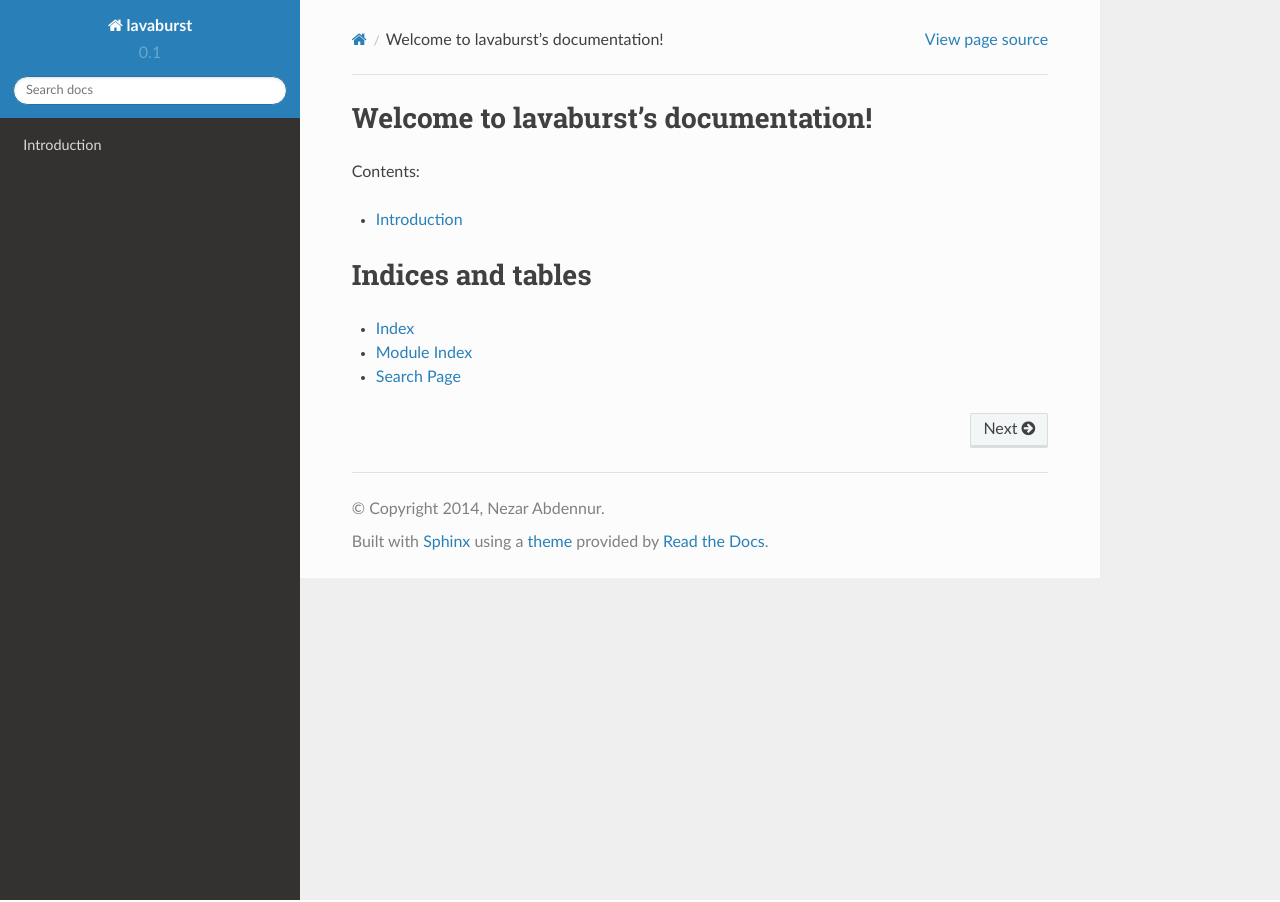
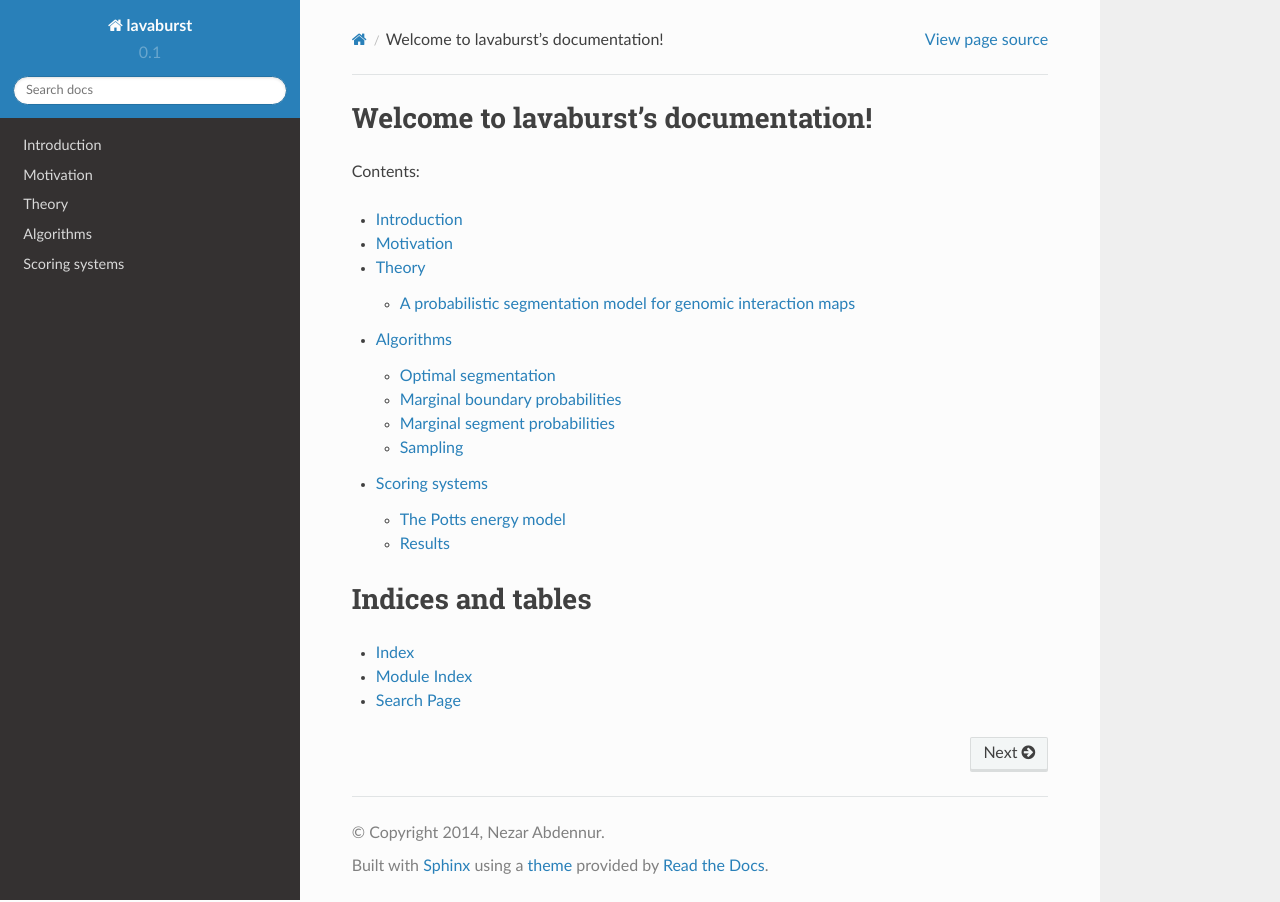
Before and after one commit to nvictus/lavaburst, a Sphinx documentation site: the page built from docs/source/index.rst, in a window 1280 px wide. Built offline with Sphinx 7.4.7 and the Read the Docs theme 2.0.0, drawn with Linux system fonts in a browser that asks for light colours; some of the changed lines change nothing that is shown.

Commit message:
migrate theory writeup to docs

```diff
--- /dev/null
+++ b/docs/source/algo.rst
@@ -0,0 +1,146 @@
+Algorithms
+==========
+
+Optimal segmentation
+--------------------
+
+The most probable segmentation is the one that has the greatest (log)
+likelihood, or equivalently, is the lowest energy configuration of our
+system (the *ground state*). If we place the segment energies on the
+edges of the segmentation graph, and *sum the weights* along any given
+path from source to sink, then this becomes a straightforward case of
+**finding the shortest (longest) path** on this directed acyclic graph.
+
+.. math::  s_{\textrm{opt}} = \arg\!\max_{s \in S} \left({ - \displaystyle\sum_{[i,j) \in s} E(i,j)}\right)
+
+The optimal segmentation can be found in :math:`O(N^2)` time by dynamic
+programming. In the graphical models terminology, this algorithm goes by
+the name *max sum*. It can be further optimized (linearly bounded) if a
+maximum segment length is imposed.
+
+Marginal boundary probabilities
+-------------------------------
+
+Now, if we place the segment statistical weights on the edges of the
+segmentation graph and take the *product of weights* along any given
+path from source to sink, then we can obtain the partition function
+:math:`Z(\beta)` by **summing over all paths** starting at node
+:math:`0` and ending at node :math:`N`. Furthermore, we can consider
+segmentation "subsystems" spanning nodes :math:`i` through :math:`j`
+(:math:`i < j`) and similarly compute the sub-partition function
+:math:`Z_{i,j}` by summing over paths in that subsystem (see `Figure
+5 <#fig5>`__). The full system partition function :math:`Z` is
+equivalent to :math:`Z_{0,N}`. We have the following recursion
+relations:
+
+Forward sub-partition functions:
+
+.. raw:: latex
+
+   \begin{align}
+   & Z_{0,0} \equiv 1, \\\
+   & Z_{0,t} = \displaystyle\sum_{k=0}^t Z_{0,k} e^{-\beta E(k,t)} \; \forall t \in \{1, \ldots, N},
+   \end{align}
+
+Backward sub-partition functions:
+
+.. raw:: latex
+
+   \begin{align}
+   & Z_{N,N} \equiv 1, \\\
+   & Z_{N-t,N} = \displaystyle\sum_{k=0}^t Z_{N-k,N} e^{-\beta E(N-t,N-k)} \; \forall t \in \{1, \ldots, N}.
+   \end{align}
+
+This forms the basis of a dynamic programming algorithm that goes by
+several names: *sum-product*, forward-backward, belief-propagation, and
+others.
+
+.. raw:: html
+
+   <center>
+
+.. raw:: html
+
+   </center>
+
+With these forward and backward statistical weight sums, the marginal
+probability of each node being a boundary is obtained from
+
+.. math::  p(x_i = 1) = \frac{Z_{0,i} Z_{i,N}}{Z_{0,N}} .
+
+Hence, although the number of segmentations is exponential in the number
+of nodes, it is possible to compute the partition function and marginal
+boundary probabilities in :math:`O(N^2)` time.
+
+.. raw:: html
+
+   <center>
+
+.. raw:: html
+
+   </center>
+
+One can go further and compute the entire set of :math:`Z_{ij}` in
+:math:`O(N^3)` and obtain co-occurrence probabilities for all pairs of
+nodes. The marginal probability of two nodes co-occurring as segment
+boundaries is given by
+
+.. math::  p(x_i = 1, x_j = 1) = \frac{Z_{0,i} Z_{i,j} Z_{j,N}} {Z_{0,N}}
+
+This formula can be generalized to any number of boundaries.
+
+Marginal segment probabilities
+------------------------------
+
+We can make use of the forward and backward sub-partition functions to
+efficiently compute two other quantities of interest.
+
+The marginal probability of the occurrence of a specific segment
+:math:`[i,j)` is given by
+
+.. math::  p(x_i = 1, x_j = 1, x_k = 0 \textrm{ for } i \lt k \lt j) = \frac{Z_{0,i} e^{-\beta E(i,j)} Z_{j,N}} {Z_{0,N}}
+
+.. raw:: html
+
+   <center>
+
+.. raw:: html
+
+   </center>
+
+
+
+After pre-computing marginal statistical weights for all segments, we
+can further apply dynamic programming to sum up all paths such that
+:math:`i`\ th and :math:`j`\ th genomic bin *co-occur in a common
+segment*. By computing this for all pairs of bins, the resulting
+marginal segment co-occurrence matrix gives a representation of the
+ensemble that is easy to compare visually to the original Hi-C matrix.
+The entire procedure does not exceed :math:`O(N^2)`.
+
+.. math::  p( x_k = 0 \textrm{ for } i \lt k \le j) = \sum_{p = 0}^i \sum_{q =j+1}^N \frac{ Z_{0,p} e^{-\beta E(p,q)} Z_{q,N}}{Z_{0,N}}
+
+.. raw:: html
+
+   <center>
+
+.. raw:: html
+
+   </center>
+
+Sampling
+--------
+
+It is possible to obtain independent samples from the ensemble by
+performing a random walk on the segmentation graph. One requirement is
+to first pre-compute the marginal boundary probabilities. Then one
+proceeds as follows:
+
+-  Select an initial boundary :math:`x_0` by sampling from the marginal
+   boundary distribution.
+-  Perform a forward random walk from :math:`x_0` to the sink node, and
+   a backward random walk from :math:`x_0` to the source node, by
+   randomly selecting arcs according to their Boltzmann weights.
+
+Hence, samples can be generated without the need for Markov chain-based
+sampling methods (e.g. Metropolis sampling).
--- a/docs/source/index.rst
+++ b/docs/source/index.rst
@@ -12,6 +12,11 @@ Contents:
    :maxdepth: 2
 
    intro
+   motivation
+   theory
+   algo
+   scoring
+
 
 
 
--- /dev/null
+++ b/docs/source/motivation.rst
@@ -0,0 +1,111 @@
+Motivation
+==========
+
+The first large-scale three-dimensional features about chromatin gleaned
+from early Hi-C studies were the open and closed regions of chromatin
+called compartments (see Figure ). More recent Hi-C mapping identified
+high contact density regions within chromatin compartments called
+topologically associating domains (TADs) that are largely conserved in
+their positions between cell types . The exact boundaries were
+determined by training a hidden Markov model against computed tracks of
+contact frequency directionality bias. However, as can be seen by eye in
+Figure , such regions can be further stratified into regions both larger
+and smaller than the ones defined as TADs (green line segments). This
+makes it challenging to determine the biological significance of domains
+at any particular scale and highlights the importance of assessing
+structural signatures at many different scales and resolutions in order
+to identify more precisely what features are predictive of biological
+function.
+
+.. raw:: html
+
+   <center>
+   <figure>
+
+.. raw:: html
+
+   <figcaption>
+
+Structural features observed in Hi-C data. (a) Compartments (average
+size
+$\ :math:`5Mb) form the characteristic plaid pattern in the heatmaps (single chromosome shown). The signal is extracted using spectral decomposition. (b) TADs are smaller (median size `\ $400-500kb)
+segments that are strongly conserved between cell types.
+
+.. raw:: html
+
+   </figcaption>
+   </figure>
+   </center>
+
+
+Hi-C heatmaps :math:`A_{ij}` provide quantitative readouts for pairs of
+genomic coordinate bins :math:`i` and :math:`j`. We can regard a
+symmetric heatmap matrix :math:`A` as the adjacency matrix of an
+undirected weighted graph, whose nodes are genomic bins (see `Figure
+??? <#fig_igraph>`__). The edge weight :math:`A_{ij}` is an interaction
+score for bins :math:`i` and :math:`j`. In the case of processed Hi-C
+data, this is normally interpreted as the relative contact frequency
+between the two genomic loci.
+
+.. raw:: html
+
+   <center>
+
+.. raw:: html
+
+   </center>
+
+A network-oriented perspective makes it tempting to apply graph
+algorithms for node partitioning, also known as *community detection* in
+the field of network science, to identify biologically relevant domains.
+One of the most popular methods for community detection in networks is
+modularity maximization . For a given assignment of nodes to communities
+(i.e., partition), an objective function called *modularity* compares
+the edge weight between pairs of nodes in the same community to the
+expected edge weight between two nodes under a random null model. The
+null model most commonly used is called the *configuration null model*,
+which consists of the complete ensemble of graphs having a fixed degree
+distribution. Under the configuration null model, the expected weight
+between two nodes :math:`i` and :math:`j` of degree :math:`k_i` and
+:math:`k_j` is :math:`\frac{k_i k_j}{2m}`, where :math:`m` is the total
+edge weight of the graph.
+
+The multi-resolution form of the modularity function :math:`Q` for a
+partition :math:`\pi` of a network's nodes :math:`\{1,2, \ldots, N\}` is
+
+.. math::  Q(\pi) = \frac{1}{2m}\sum_{\lt i,j \gt} \left(A_{ij} - \gamma \frac{k_i k_j}{2m}\right)\delta(\pi_i,\pi_j). \tag{1}
+
+where the summation runs over all pairs of nodes in the same community
+(:math:`\delta(\pi_i, \pi_j) = 1` if :math:`\pi_i=\pi_j` and :math:`0`
+if not). The parameter :math:`\gamma` acts as a weight on the null
+model, and determines the *resolution* of the partition. The larger the
+value of :math:`\gamma`, the smaller the typical size of detected
+communities.
+
+Models of interacting spin systems from statistical physics have played
+a key role in the development of modern algorithms for community
+detection. The most well known spin system is the Ising model, which is
+a model of ferromagnetism, where magnetic spins are nodes on a lattice
+that take on one of two states (up or down) and interact with their
+nearest neighbors. Modularity maximization is actually equivalent to
+finding the ground state of a particular kind of spin system known as
+the Potts model where each node in the network corresponds to a magnetic
+spin that can assume one of a number of different spin states (i.e. the
+community labels). Edge weights between nodes in the same spin state
+(community) are ferromagnetic (stabilizing) coupling energies. The null
+model acts as an anti-ferromagnetic (destabilizing) applied field on
+interacting spins. Finding the maximum modularity partition of the graph
+therefore corresponds to minimizing the Potts Hamiltonian
+:math:`H_{potts}(\pi) = -mQ(\pi)` to find the ground state configuration
+of the spins.
+
+In general, modularity maximization is an NP-hard problem, but we gain a
+great deal of traction if we restrict the solution space of partitions
+of the nodes to *segmentations*, where only chains of consecutive nodes
+can be grouped together. This is convenient because many of the
+interesting features seen by eye in Hi-C data, such as TADs and their
+apparent substrata, are segmental. Not only can we compute a single
+point estimate of the community structure from the data, but we can
+efficiently extract a great deal of information about entire statistical
+ensembles of segmentations by dynamic programming, and thereby
+characterize features at multiple scales.
--- /dev/null
+++ b/docs/source/scoring.rst
@@ -0,0 +1,141 @@
+Scoring systems
+===============
+
+
+The Potts energy model
+----------------------
+
+In the space of segmentations :math:`S`, we can decompose the Potts
+Hamiltonian in (1) into an energy function for segments:
+
+.. raw:: latex
+
+   \begin{align}
+   E_{potts}(a,b) &= -\frac{1}{m} \sum_{i=a}^b \sum_{j=i}^b \left(A_{ij}  - \gamma\frac{k_i k_j}{2m} \right)  \\\
+          &= E_{seg}(a,b) - \gamma E_{null}(a,b)
+   \end{align}
+
+where :math:`E_{seg}(a,b)` is proportional to the sum of interaction
+scores between nodes in the segment :math:`[a,b)`, and
+:math:`E_{null}(a,b)` is the corresponding expected value under the null
+model.
+
+.. raw:: html
+
+   <center>
+
+.. raw:: html
+
+   </center>
+
+We see that the Potts model is equivalent to scoring individual segments
+according to a log-likelihood ratio against a background distribution.
+
+In particular, the configuration background model enforces a
+characteristic segment size (resolution).
+
+Results
+-------
+
+The segmentation algorithm was run on high quality intra-chromosomal
+Hi-C heatmaps with 40kb bins for cell types IMR90 (lung fibroblast) and
+H1 (human embryonic stem cell), generated from the raw data of and and
+processed using the method of Imakaev . The figure below shows that by
+increasing the resolution parameter :math:`\gamma`, one obtains a
+monotonic increase in the number of segments (equivalently, the number
+of boundary nodes) in the optimal segmentation. This results in a
+characteristic \`\`boundary saturation'' curve for each heatmap (see
+Figure ).
+
+Note that our formulation of the segmentation problem did not explicity
+introduce "gap" segments that occur between high scoring "domain"
+segments. Instead, regions with low scores accumulate sequences of
+consecutive boundary nodes that imply a lack of discernable domain
+structure, as far as the resolution of the data allows.
+
+The y-axis gives the number fraction of nodes :math:`\theta` that are
+the starting boundaries of a segment. Because in the Potts model, the
+expected number of communities found scales as :math:`\sqrt{\gamma m}` ,
+the values on the x-axis are rescaled to make the saturation curves from
+different chromsome heatmaps comparable. Interestingly, the curves for
+most chromosomes collapse near one another, with characteristic profiles
+for the two cell types.
+
+.. raw:: html
+
+   <center>
+
+
+optimal segmentation (blue triangles) at resolution :math:`\gamma=4`,
+IMR90 chr22, pixels are log-transformed Hi-C data
+
+.. raw:: html
+
+   </center>
+
+   <center>
+
+
+boundary saturation curves as function of resolution parameter
+:math:`\gamma` (optimal segmentations, i.e. zero temperature)
+
+.. raw:: html
+
+   </center>
+
+   <center>
+
+
+marginal boundary distributions at different temperatures
+(:math:`1/\beta`)
+
+.. raw:: html
+
+   </center>
+
+
+   <center>
+
+
+upper triangle: marginal boundary co-occurrence distribution at finite
+temperature
+
+.. raw:: html
+
+   </center>
+
+   <center>
+
+
+upper triangle: (log) marginal segment distribution :math:`\gamma = 8`
+at finite temperature
+
+.. raw:: html
+
+   </center>
+
+   <center>
+
+
+upper triangle: marginal co-segmentation distribution :math:`\gamma = 6`
+at finite temperature
+
+.. raw:: html
+
+   </center>
+
+
+   <!-- ### Limitations ###
+
+
+   ---
+
+   ### Instructions ###
+
+   1-3 pages.
+
+   To the extent that you have arried out some of the proposed research, present the **results of your initial studies**.
+
+   It is not necessary to have achieved significant progress, but you should have attempted to carry out procedures to assess their feasibility.
+
+   If you have not yet embarked on the proposed research project, but have done other research work, summarize the highlights of that work. -->
--- /dev/null
+++ b/docs/source/theory.rst
@@ -0,0 +1,141 @@
+Theory
+======
+
+A probabilistic segmentation model for genomic interaction maps
+---------------------------------------------------------------
+
+Segmentation path graph
+~~~~~~~~~~~~~~~~~~~~~~~
+
+To simplify the logic of handling intervals, it is common practice in
+sequence analysis to use a 0-based coordinate system that labels
+individual nucleotides, or ranges of nucleotides, by the coordinates
+that flank them. Similarly, we define here a 0-based coordinate system
+for genomic bins that labels individual bins by their edges (`Figure
+??? <#fig1>`__).
+
+.. figure:: static/img/zero-vs-one-based.png
+   :alt: Genomic coordinate systems
+   :align: center
+   :figwidth: 80%
+
+For a symmetric genomic interaction heatmap (the same coordinates on
+both axes), we have an ordered list of contiguous genomic bins, each of
+which is an interval of one or more bases, represented by the following
+bin edge labels:
+
+.. math::  V = (0,1,2,\ldots, N).
+
+We define a **segment** as a set of *consecutive bins* according to the
+sequence :math:`V`.
+
+We define a **segmentation** :math:`s` as a collection of
+*non-overlapping segments* that covers :math:`V` (i.e., no repeated
+bins, no gaps).
+
+We denote :math:`S` the **state space** of all segmentations over
+:math:`V`.
+
+In this coordinate system, any segment can be represented as a half-open
+interval, denoted by pairs :math:`[a,b)`, where :math:`a \lt b`. For
+example, the first bin is denoted :math:`[0,1)`, the segment spanning
+the first five bins is denoted :math:`[0,5)`. We can represent
+segmentations in several ways:
+
+1. as sets of adjacent half-open intervals (e.g.,
+   :math:`\\{ [0,3), [3,5), [5,8) \\}`)
+2. as bit strings of length :math:`N+1`, where the bit values specify
+   whether or not a boundary exists between two bins (1=boundary,
+   0=non-boundary). Under this convention, the starting and final bits
+   are always equal to 1. (e.g., $ 100101001 $)
+3. as a path along the segmentation graph (see below)
+
+The bit string representation makes it clear that the state space has
+size $ \|S\| = 2^{N-1}. $ We can represent the entire state space
+:math:`S` as a directed acyclic graph we call the **segmentation graph**
+(`Figure 2 <#fig2>`__). The nodes of the segmentation graph correspond
+to the edges of genomic bins and all of the arcs point in the direction
+of increasing genomic coordinate (from left to right as depicted in
+`Figure 2 <#fig2>`__). Each arc corresponds to a unique genomic segment.
+
+.. figure:: static/img/seg-graph.png
+   :alt: Segmentation path graph
+   :align: center
+   :figwidth: 80%
+
+In this graphical representation, any **segmentation** :math:`s` of the
+genomic bins can be mapped uniquely to a **path** on the segmentation
+graph starting at the left-most boundary (source) node and ending at the
+the right-most boundary (sink) node, shown in grey. The nodes visited
+are the segment boundaries, i.e. the 1s in the bit string representation
+of the segmentation.
+
+.. figure:: static/img/seg-graph-max-sum.png
+   :alt: Example path on the segmentation graph
+   :align: center
+   :figwidth: 80%
+
+A statistical ensemble
+~~~~~~~~~~~~~~~~~~~~~~
+
+Let's assume we can associate every possible segment in :math:`V` with a
+score or **energy** :math:`E(a,b)` that tells us how "good" a segment it
+is. When thinking in terms of energies -- as opposed to scores -- lower
+means "better".
+
+If each segment :math:`[a,b)` making up a segmentation :math:`s`
+provides an independent energetic contribution, we can define a
+Hamiltonian for this system as the sum of energetic contributions:
+
+.. math::  H(s) = \displaystyle\sum_{[a,b) \in s} { E(a,b) } \tag{2}
+
+Having a Hamiltonian formulation allows us to construct a probabilistic
+model for the set of all segmentations using the framework of
+statistical mechanics. We model segmentations in the bit string
+representation as a thermal system in equilibrium with a heat bath. This
+statistical ensemble is called the *canonical ensemble*, where states
+(segmentations) obey the Boltzmann distribution
+
+.. math::  p(s) = \frac{1}{Z} e^{-\beta H(s)}, \tag{3}
+
+where the normalization term :math:`Z`
+
+.. math::  Z(\beta) = \sum_{s \in S} { e^{-\beta H(s)} } , \tag{4}
+
+is conventionally called the *partition function*, and :math:`\beta` is
+the inverse temperature with units on the energy scale.
+
+Notable properties of this model:
+
+1. The total energy of a segmentation is the *sum* of the energies of
+   its segments (2). Its statistical (Boltzmann) weight in the ensemble
+   is given by :math:`e^{-\beta H(s)}`.
+2. The statistical weight of a segmentation is also the *product* of the
+   Boltzmann weights of its segments, :math:`e^{-\beta E(a,b)}`.
+
+Essentially, we are treating the occurrences of non-overlapping segments
+as statistically independent. This assumption allows us to represent the
+ensemble by assigning arc weights to the segmentation graph. This
+representation will illuminate efficient methods for obtaining exact
+solutions for:
+
+-  the maximum probability segmentation
+-  the marginal probability for specific boundaries to occur
+-  the marginal probability for specific segments to occur
+-  marginal co-occurrence probabilities of specific nodes in either
+   state (0 or 1)
+-  independent samples from the ensemble
+
+Depending on the application, we assign to the arc connecting :math:`a`
+and :math:`b`
+
+1. segment energy :math:`E(a,b)`. The total energy of a segmentation
+   :math:`s` is the sum of the arc weights along its path in the
+   segmentation graph.
+2. segment statistical weight :math:`e^{-\beta E(a,b)}`. The statistical
+   weight of a segmentation :math:`s` is the product of the arc weights
+   along its path in the segmentation graph.
+
+The algorithms described below apply to any segment scoring function
+that satisfies (2). We will explore the results for a segment version of
+the Potts energy model on Hi-C data.
```
Also changed, not shown: docs/source/static/img/bin-coord.png (added), docs/source/static/img/hic-graph.png (added), docs/source/static/img/seg-graph-max-sum.png (added), docs/source/static/img/seg-graph.png (added), docs/source/static/img/zero-vs-one-based.png (added), 1 other file.
